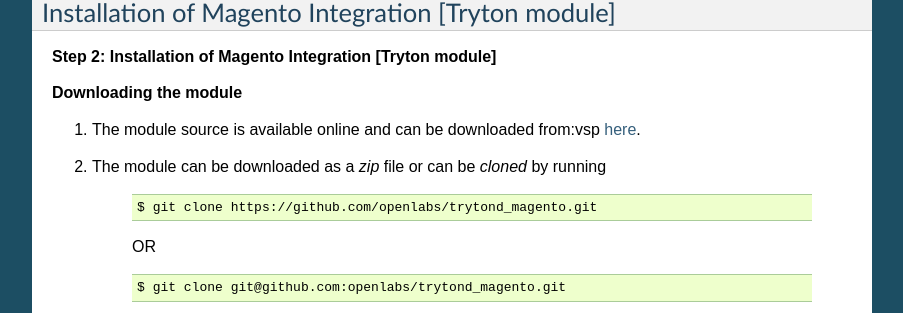
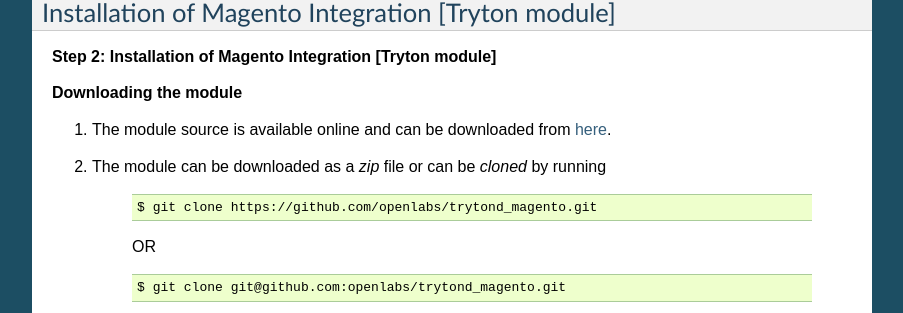
Before and after one commit to openlabs/trytond-magento, a Sphinx documentation site: the page built from docs/source/introduction.rst, in a window 1280 px wide and 900 px high, scrolled down 4233 px. Shown: the part 139-452 px from the top of the window, without its empty margins (198-1101 px from the left). Built offline with Sphinx 7.4.7, drawn with Linux system fonts in a browser that asks for light colours; the version number could not be read and is left out.

Commit message:
Fix documentation #2552

```diff
--- a/docs/source/conf.py
+++ b/docs/source/conf.py
@@ -128,7 +128,7 @@
 # Add any paths that contain custom static files (such as style sheets) here,
 # relative to this directory. They are copied after the builtin static files,
 # so a file named "default.css" will overwrite the builtin "default.css".
-html_static_path = ['_static']
+#html_static_path = ['_static']
 
 # If not '', a 'Last updated on:' timestamp is inserted at every page bottom,
 # using the given strftime format.
--- a/docs/source/configuration.rst
+++ b/docs/source/configuration.rst
@@ -233,7 +233,7 @@
    export its catalog, and click on ``Export Product Catalog To Magento``.
 
 2. Now you get a wizard screen where you can add information which you would
-  like to export. This exports the products of the current website.
+like to export. This exports the products of the current website.
 
    .. image:: _images/info_to_export_catalog.png
         :width: 800
--- a/docs/source/introduction.rst
+++ b/docs/source/introduction.rst
@@ -121,8 +121,8 @@
 
 **Downloading the module**
 
-1. The module source is available online and can be downloaded from:vsp
-   `here <https://github.com/openlabs/trytond_magento>`_.
+1. The module source is available online and can be downloaded from
+   `here <https://github.com/openlabs/trytond-magento>`_.
 
 2. The module can be downloaded as a `zip` file or can be `cloned` by running
 
```
Also changed, not shown: docs/source/_images/import_website_wizard.png (added).
